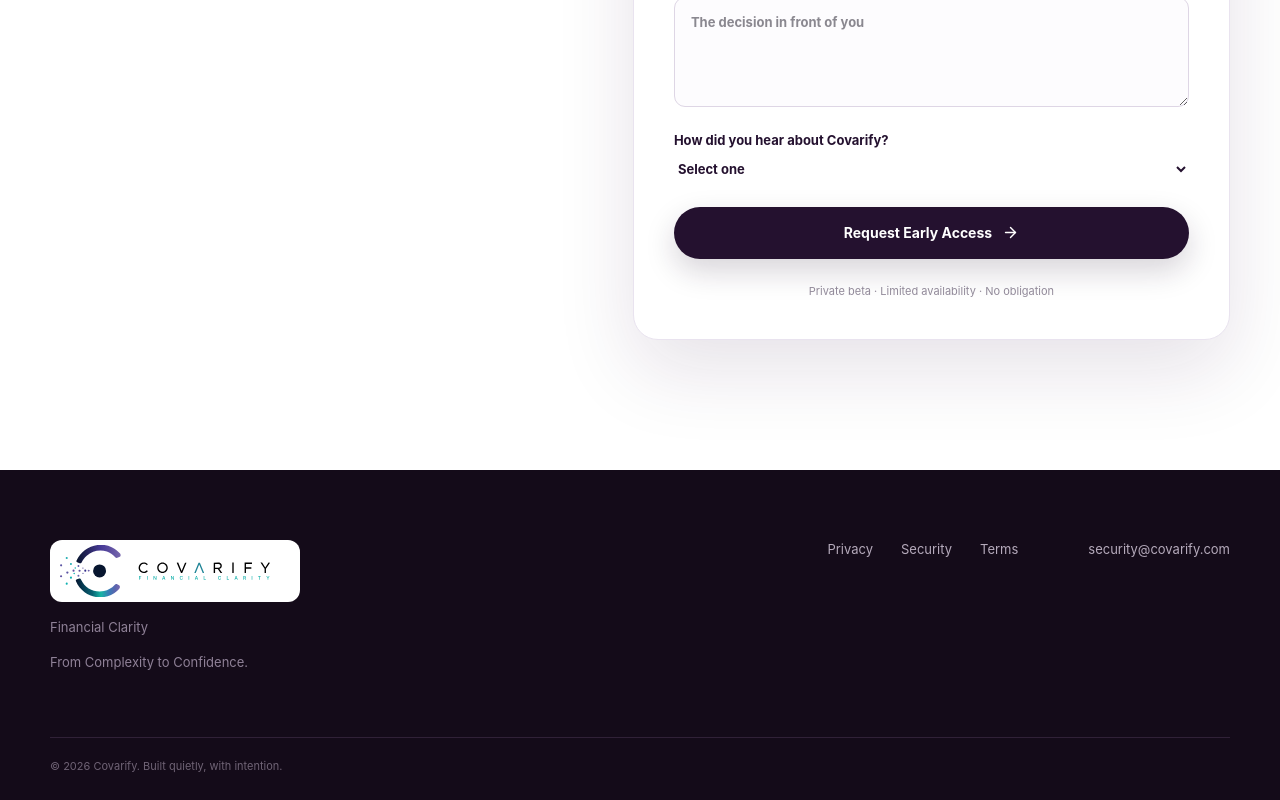
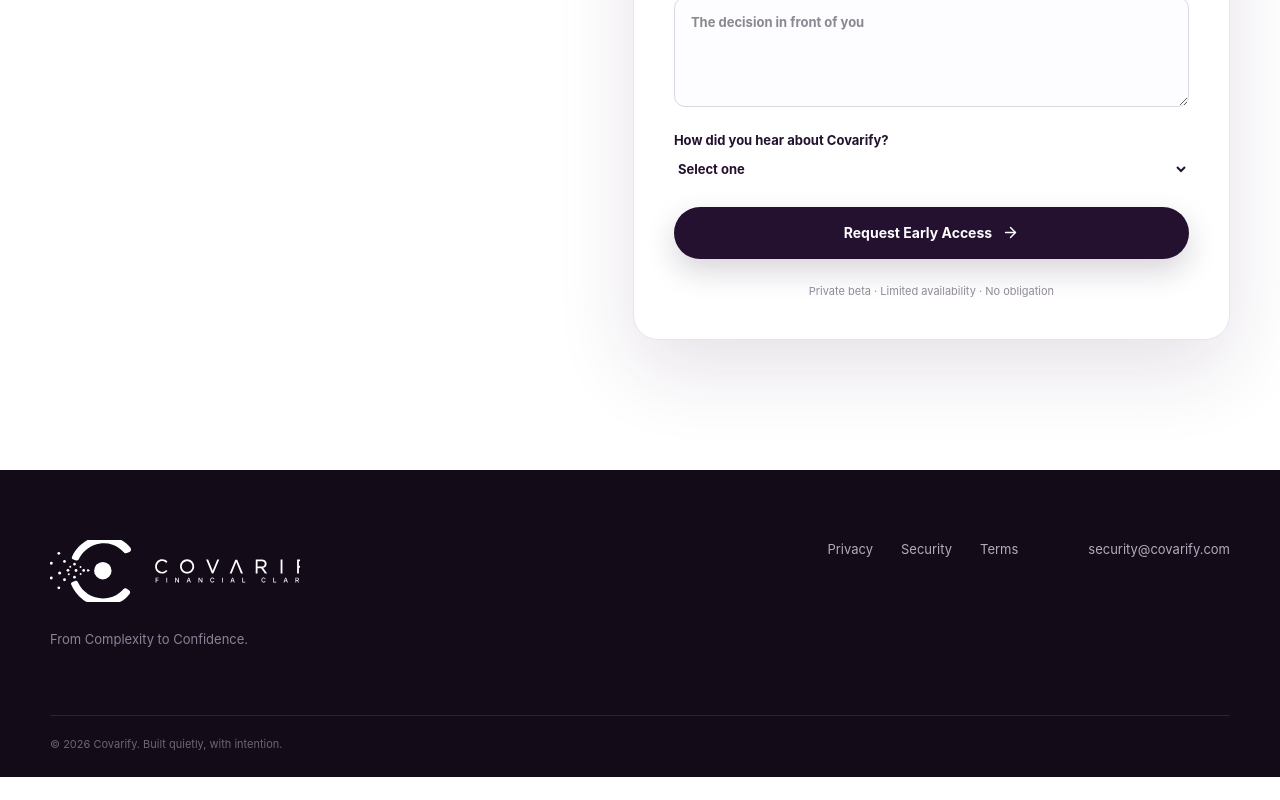
Before and after one commit to Covarum/covarify, a Next.js app: page /early-access in a window 1280 px wide. Shown: the part 626-1426 px from the top of the page. After the commit the page ends 1403 px from the top, so only its background shows below. Built offline with nearby package versions, Linux system fonts and the light colour scheme.

Commit message:
Refine logo presentation on client-facing site

```diff
--- a/components/site/site-shell.tsx
+++ b/components/site/site-shell.tsx
@@ -7,13 +7,13 @@ export function Brand({ footer = false }: { footer?: boolean }) {
       className={`brand ${footer ? "brand-footer" : ""}`}
       href="/"
       aria-label="Covarify home"
-      style={footer ? { background: "#fff", borderRadius: 12, padding: "8px 10px" } : undefined}
+      style={{ display: "inline-flex", alignItems: "center", flexShrink: 0 }}
     >
       <span
         aria-hidden="true"
         style={{
           display: "block",
-          width: footer ? 210 : "clamp(178px, 22vw, 230px)",
+          width: footer ? "clamp(230px, 22vw, 285px)" : "clamp(225px, 24vw, 285px)",
           aspectRatio: "828.09 / 207.335",
           overflow: "hidden",
           position: "relative",
@@ -33,6 +33,7 @@ export function Brand({ footer = false }: { footer?: boolean }) {
             maxWidth: "none",
             left: "-15.21%",
             top: "-210.45%",
+            filter: footer ? "brightness(0) invert(1)" : undefined,
           }}
         />
       </span>
@@ -46,5 +47,5 @@ export function SiteHeader() {
 }
 
 export function SiteFooter() {
-  return <footer className="site-footer"><div className="shell footer-grid"><div><Brand footer /><p>Financial Clarity</p><p>From Complexity to Confidence.</p></div><nav aria-label="Legal"><Link href="/privacy">Privacy</Link><Link href="/security">Security</Link><Link href="/terms">Terms</Link></nav><a href="mailto:security@covarify.com">security@covarify.com</a></div><div className="shell copyright">© {new Date().getFullYear()} Covarify. Built quietly, with intention.</div></footer>;
+  return <footer className="site-footer"><div className="shell footer-grid"><div><Brand footer /><p style={{ marginTop: 22 }}>From Complexity to Confidence.</p></div><nav aria-label="Legal"><Link href="/privacy">Privacy</Link><Link href="/security">Security</Link><Link href="/terms">Terms</Link></nav><a href="mailto:security@covarify.com">security@covarify.com</a></div><div className="shell copyright">© {new Date().getFullYear()} Covarify. Built quietly, with intention.</div></footer>;
 }
```
